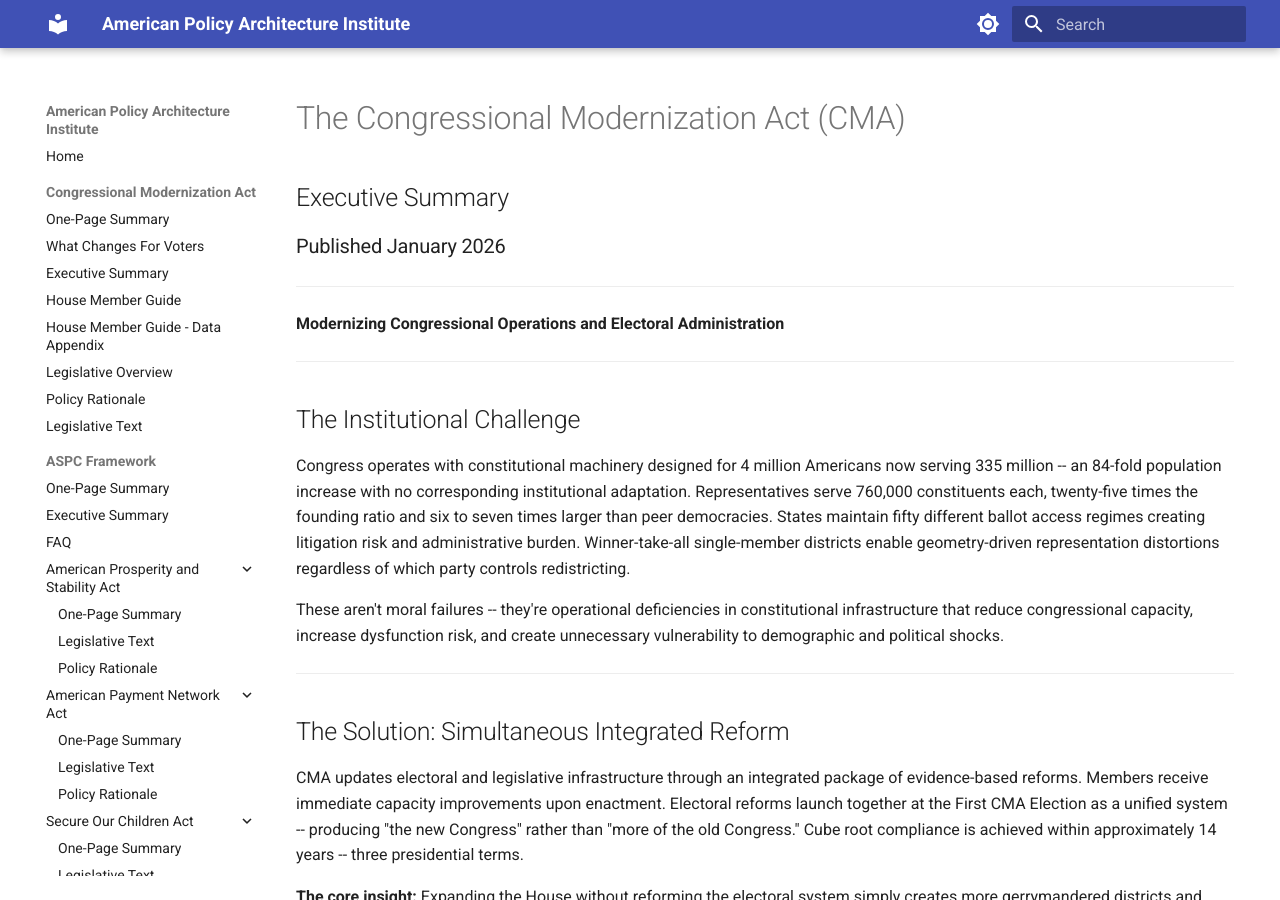
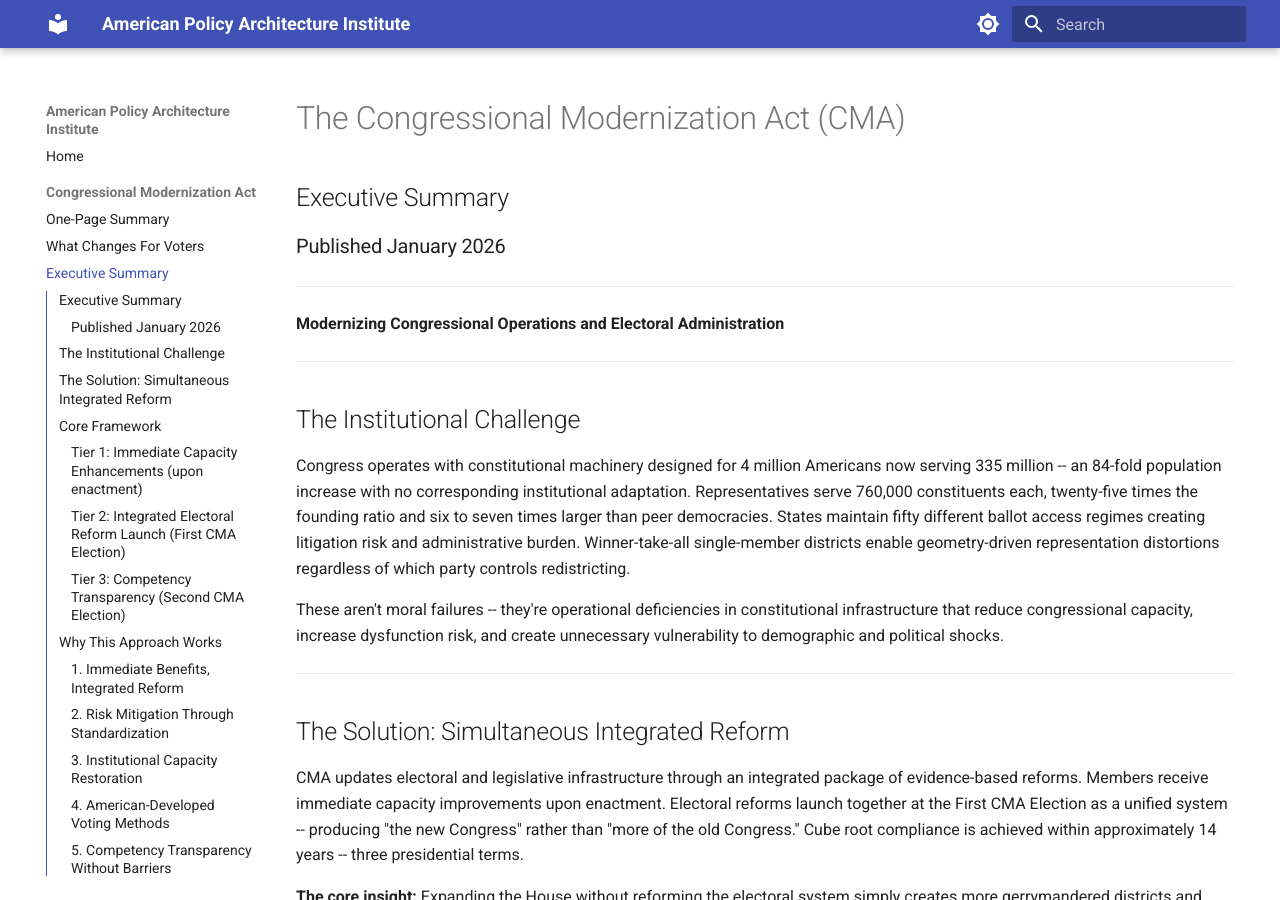
Before and after one commit to albertintech/apai, an MkDocs documentation site: the page built from docs/congress/cma/CMA-Executive-Summary.md, in a window 1280 px wide and 900 px high. Built offline with MkDocs 1.6.1 and Material for MkDocs 9.7.7, drawn with Linux system fonts in a browser that asks for light colours; some of the changed lines change nothing that is shown.

Commit message:
Corrected yml

```diff
--- a/mkdocs.yml
+++ b/mkdocs.yml
@@ -29,14 +29,14 @@
   - Home: index.md
 
   - Congressional Modernization Act:
-    - One-Page Summary: cma/CMA-One-Page-Summary.md
-    - What Changes For Voters: cma/CMA-What-Changes-For-Voters.md
-    - Executive Summary: cma/CMA-Executive-Summary.md
-    - House Member Guide: cma/CMA-House-Member-Guide.md
-    - House Member Guide - Data Appendix: cma/CMA-House-Member-Guide-Data-Appendix.md
-    - Legislative Overview: cma/CMA-Legislative-Overview.md
-    - Policy Rationale: cma/CMA-Policy-Rationale.md
-    - Legislative Text: cma/CMA-The-Congressional-Modernization-Act.md
+    - One-Page Summary: congress/cma/CMA-One-Page-Summary.md
+    - What Changes For Voters: congress/cma/CMA-What-Changes-For-Voters.md
+    - Executive Summary: congress/cma/CMA-Executive-Summary.md
+    - House Member Guide: congress/cma/CMA-House-Member-Guide.md
+    - House Member Guide - Data Appendix: congress/cma/CMA-House-Member-Guide-Data-Appendix.md
+    - Legislative Overview: congress/cma/CMA-Legislative-Overview.md
+    - Policy Rationale: congress/cma/CMA-Policy-Rationale.md
+    - Legislative Text: congress/cma/CMA-The-Congressional-Modernization-Act.md
 
   - ASPC Framework:
     - One-Page Summary: aspc/ASPC-One-Page-Summary.md
```
